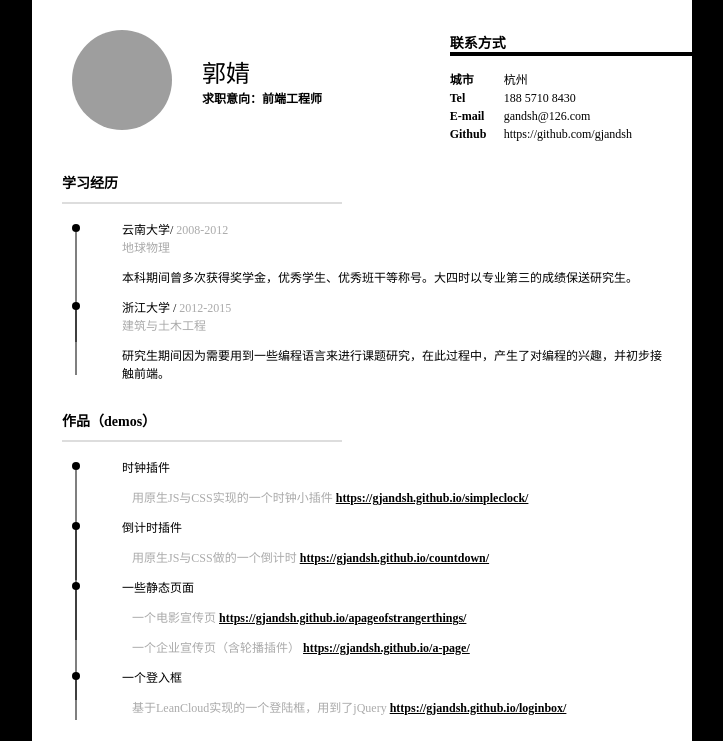
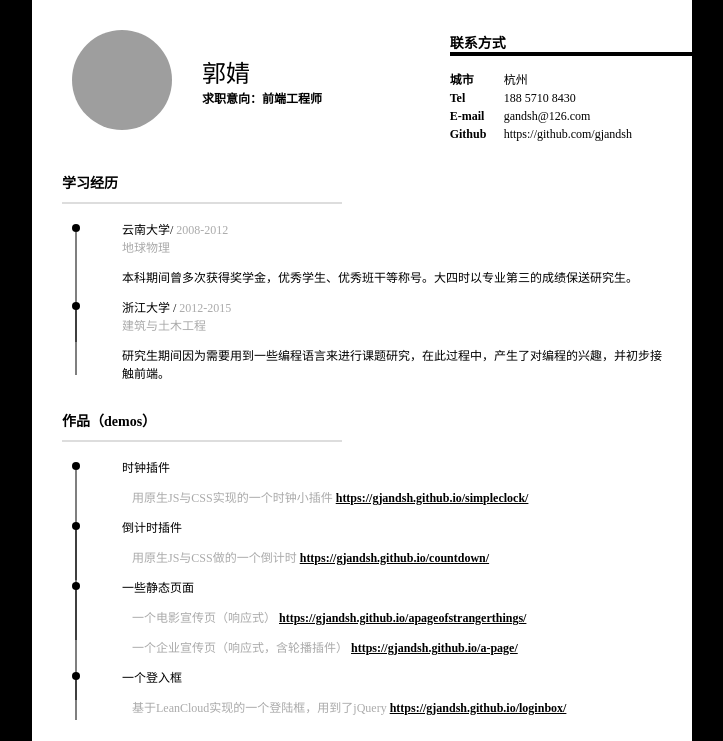
Before and after one commit to gjandsh/resume, a plain HTML site: page index.html in a window 1280 px wide. Shown: the top 741 px of the page, without its empty margins (278-1001 px from the left). Drawn offline with Linux system fonts and the light colour scheme; grey boxes are pictures that could not be loaded; a small style sheet from the web is missing.

Commit message:
修改描述

```diff
--- a/index.html
+++ b/index.html
@@ -313,10 +313,10 @@
                         <div class="dot"></div>
                         <div class="abstract">
                             <span>一些静态页面</span>
-                            <p>一个电影宣传页
+                            <p>一个电影宣传页（响应式）
                                 <a href="https://gjandsh.github.io/apageofstrangerthings/" target='_blank'>https://gjandsh.github.io/apageofstrangerthings/</a>
                             </p>
-                            <p>一个企业宣传页（含轮播插件）
+                            <p>一个企业宣传页（响应式，含轮播插件）
                                 <a href="https://gjandsh.github.io/a-page/" target='_blank'>https://gjandsh.github.io/a-page/</a>
                             </p>
                         </div>
```
